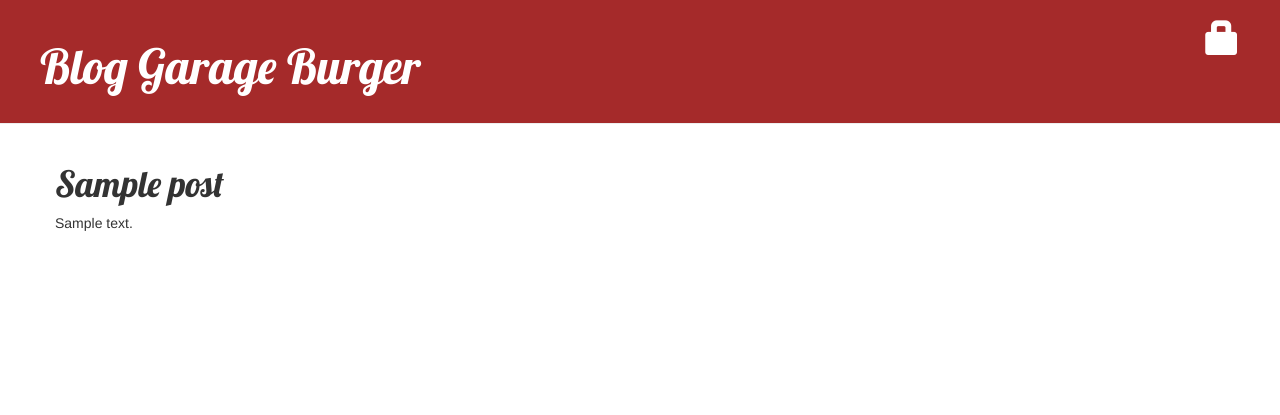
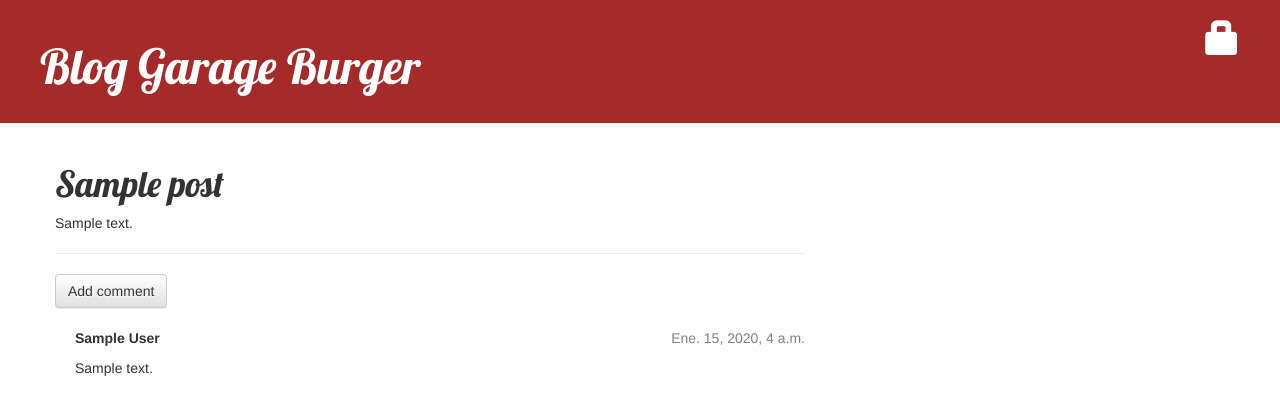
Before and after one commit to Frankorv/my-firts-blog, a Django app: page /post/1/ in a window 1280 px wide. Shown: the top 415 px of the page. Run offline with Django 3.2, Linux system fonts and the light colour scheme; tables that the repository leaves empty hold one stand-in row (values such as "Sample post"); some libraries are stand-ins or nearby versions.

Commit message:
Agregando botones

```diff
--- a/blog/admin.py
+++ b/blog/admin.py
@@ -1,4 +1,5 @@
 from django.contrib import admin
-from .models import Post
+from .models import Post, Comment
 
+admin.site.register(Comment)
 admin.site.register(Post)
--- a/blog/models.py
+++ b/blog/models.py
@@ -16,15 +16,18 @@ class Post(models.Model):
 		return self.title
 
 class Comment(models.Model):
-    post = models.ForeignKey('blog.Post', related_name='comments')
-    author = models.CharField(max_length=200)
-    text = models.TextField()
-    created_date = models.DateTimeField(default=timezone.now)
-    approved_comment = models.BooleanField(default=False)
+	post = models.ForeignKey('blog.Post', related_name='comments')
+	author = models.CharField(max_length=200)
+	text = models.TextField()
+	created_date = models.DateTimeField(default=timezone.now)
+	approved_comment = models.BooleanField(default=False)
 
-    def approve(self):
-        self.approved_comment = True
-        self.save()
+	def approve(self):
+		self.approved_comment = True
+		self.save()
 
-    def __str__(self):
-        return self.text
+	def __str__(self):
+		return self.text
+
+	def approved_comments(self):
+		return self.comments.filter(approved_comment=True)
--- a/blog/static/css/blog.css
+++ b/blog/static/css/blog.css
@@ -45,3 +45,7 @@
     .post h1 a, .post h1 a:visited {
         color: #000000;
     }
+
+.comment {
+    margin: 20px 0px 20px 20px;
+}
--- a/blog/templates/blog/post_detail.html
+++ b/blog/templates/blog/post_detail.html
@@ -8,6 +8,7 @@
             {% else %}
                 <a class="btn btn-default" href="{% url 'post_publish' pk=post.pk %}">Publish</a>
             {% endif %}
+                <a href="{% url 'post_new' %}" class="btn btn-default"><span class="glyphicon glyphicon-plus"></span></a>
                  <a class="btn btn-default" href="{% url 'post_edit' pk=post.pk %}"><span class="glyphicon glyphicon-pencil"></span></a>
         {% else %}
 
@@ -15,4 +16,23 @@
     </div>
     <h1>{{ post.title }}</h1>
     <p>{{ post.text|linebreaksbr }}</p>
+    <hr>
+        <a class="btn btn-default" href="{% url 'add_comment_to_post' pk=post.pk %}">Add comment</a>
+       {% for comment in post.comments.all %}
+    {% if user.is_authenticated or comment.approved_comment %}
+    <div class="comment">
+        <div class="date">
+            {{ comment.created_date }}
+            {% if not comment.approved_comment %}
+                <a class="btn btn-default" href="{% url 'comment_remove' pk=comment.pk %}"><span class="glyphicon glyphicon-remove"></span></a>
+                <a class="btn btn-default" href="{% url 'comment_approve' pk=comment.pk %}"><span class="glyphicon glyphicon-ok"></span></a>
+            {% endif %}
+        </div>
+        <strong>{{ comment.author }}</strong>
+        <p>{{ comment.text|linebreaks }}</p>
+    </div>
+    {% endif %}
+{% empty %}
+    <p>No comments here yet :(</p>
+{% endfor %}
 {% endblock %}
--- a/blog/urls.py
+++ b/blog/urls.py
@@ -2,11 +2,14 @@ from django.conf.urls import url
 from . import views
 
 urlpatterns = [
-    url(r'^$', views.post_list),
-    url(r'^post/(?P<pk>[0-9]+)/$', views.post_detail),
-    url(r'^post/new/$', views.post_new, name='post_new'),
-    url(r'^post/(?P<pk>[0-9]+)/edit/$', views.post_edit, name='post_edit'),
-    url(r'^drafts/$', views.post_draft_list, name='post_draft_list'),
-    url(r'^post/(?P<pk>\d+)/publish/$', views.post_publish, name='post_publish'),
-    url(r'^post/(?P<pk>\d+)/remove/$', views.post_remove, name='post_remove'),
+	url(r'^$', views.post_list),
+	url(r'^post/(?P<pk>[0-9]+)/$', views.post_detail),
+	url(r'^post/new/$', views.post_new, name='post_new'),
+	url(r'^post/(?P<pk>[0-9]+)/edit/$', views.post_edit, name='post_edit'),
+	url(r'^drafts/$', views.post_draft_list, name='post_draft_list'),
+	url(r'^post/(?P<pk>\d+)/publish/$', views.post_publish, name='post_publish'),
+	url(r'^post/(?P<pk>\d+)/remove/$', views.post_remove, name='post_remove'),
+	url(r'^post/(?P<pk>\d+)/comment/$', views.add_comment_to_post, name='add_comment_to_post'),
+	url(r'^comment/(?P<pk>\d+)/approve/$', views.comment_approve, name='comment_approve'),
+	url(r'^comment/(?P<pk>\d+)/remove/$', views.comment_remove, name='comment_remove'),
 ]
--- a/blog/views.py
+++ b/blog/views.py
@@ -1,61 +1,87 @@
 from django.contrib.auth.decorators import login_required
-from django.shortcuts import redirect
-from django.shortcuts import render, get_object_or_404
+from django.shortcuts import redirect, render, get_object_or_404
+# from django.shortcuts import render, get_object_or_404
 from django.utils import timezone
-from .models import Post
-from .forms import PostForm
+from .models import Post, Comment
+from .forms import PostForm, CommentForm
 
 def post_list(request):
 	posts = Post.objects.filter(published_date__lte=timezone.now()).order_by('published_date')
 	return render(request, 'blog/post_list.html', {'posts' : posts})
 
 def post_detail(request, pk):
-    post = get_object_or_404(Post, pk=pk)
-    return render(request, 'blog/post_detail.html', {'post': post})
+	post = get_object_or_404(Post, pk=pk)
+	return render(request, 'blog/post_detail.html', {'post': post})
 
 @login_required
 def post_new(request):
-    if request.method == "POST":
-        form = PostForm(request.POST)
-        if form.is_valid():
-            post = form.save(commit=False)
-            post.author = request.user
-            # post.published_date = timezone.now()
-            post.save()
-            return redirect('post_edit', pk=post.pk)
-    else:
-        form = PostForm()
-    return render(request, 'blog/post_edit.html', {'form': form})
+	if request.method == "POST":
+		form = PostForm(request.POST)
+		if form.is_valid():
+			post = form.save(commit=False)
+			post.author = request.user
+			# post.published_date = timezone.now()
+			post.save()
+			return redirect('post_edit', pk=post.pk)
+	else:
+		form = PostForm()
+	return render(request, 'blog/post_edit.html', {'form': form})
 
 @login_required
 def post_edit(request, pk):
-    post = get_object_or_404(Post, pk=pk)
-    if request.method == "POST":
-        form = PostForm(request.POST, instance=post)
-        if form.is_valid():
-            post = form.save(commit=False)
-            post.author = request.user
-            # post.published_date = timezone.now()
-            post.save()
-            return redirect('post_edit', pk=post.pk)
-    else:
-        form = PostForm(instance=post)
-    return render(request, 'blog/post_edit.html', {'form': form})
+	post = get_object_or_404(Post, pk = pk)
+	if request.method == "POST":
+		form = PostForm(request.POST, instance=post)
+		if form.is_valid():
+			post = form.save(commit = False)
+			post.author = request.user
+			# post.published_date = timezone.now()
+			post.save()
+			return redirect('post_edit', pk=post.pk)
+	else:
+		form = PostForm(instance = post)
+	return render(request, 'blog/post_edit.html', {'form': form})
 
 @login_required
 def post_draft_list(request):
-    posts = Post.objects.filter(published_date__isnull=True).order_by('created_date')
-    return render(request, 'blog/post_draft_list.html', {'posts': posts})
+	posts = Post.objects.filter(published_date__isnull=True).order_by('created_date')
+	return render(request, 'blog/post_draft_list.html', {'posts': posts})
 
 @login_required
 def post_publish(request, pk):
-    post = get_object_or_404(Post, pk=pk)
-    published_date = timezone.now()
-    post.publish()
-    return redirect(request, 'blog/post_detail', pk = [pk] )
+	post = get_object_or_404(Post, pk=pk)
+	published_date = timezone.now()
+	post.publish()
+	return redirect(request, 'blog/post_detail', pk = pk )
 
 @login_required
 def post_remove(request, pk):
+	post = get_object_or_404(Post, pk = pk)
+	post.delete()
+	return redirect('blog/post_detail')
+
+@login_required
+def add_comment_to_post(request, pk):
     post = get_object_or_404(Post, pk=pk)
-    post.delete()
-    return redirect('blog/post_detail')
+    if request.method == "POST":
+        form = CommentForm(request.POST)
+        if form.is_valid():
+            comment = form.save(commit=False)
+            comment.post = post
+            comment.save()
+            return redirect('post_detail', pk=post.pk)
+    else:
+        form = CommentForm()
+    return render(request, 'blog/add_comment_to_post.html', {'form': form})
+
+@login_required
+def comment_approve(request, pk):
+    comment = get_object_or_404(Comment, pk=pk)
+    comment.approve()
+    return redirect('blog/post_detail', pk=comment.post.pk)
+
+@login_required
+def comment_remove(request, pk):
+    comment = get_object_or_404(Comment, pk=pk)
+    comment.delete()
+    return redirect('blog/post_detail', pk=comment.post.pk)
```
Also changed, not shown: blog/forms.py (+7 -1 lines), blog/templates/blog/add_comment_to_post.html (added, +9 -0 lines), blog/templates/blog/post_list.html (+8 -3 lines), blog/migrations/0002_comment.py (added).
